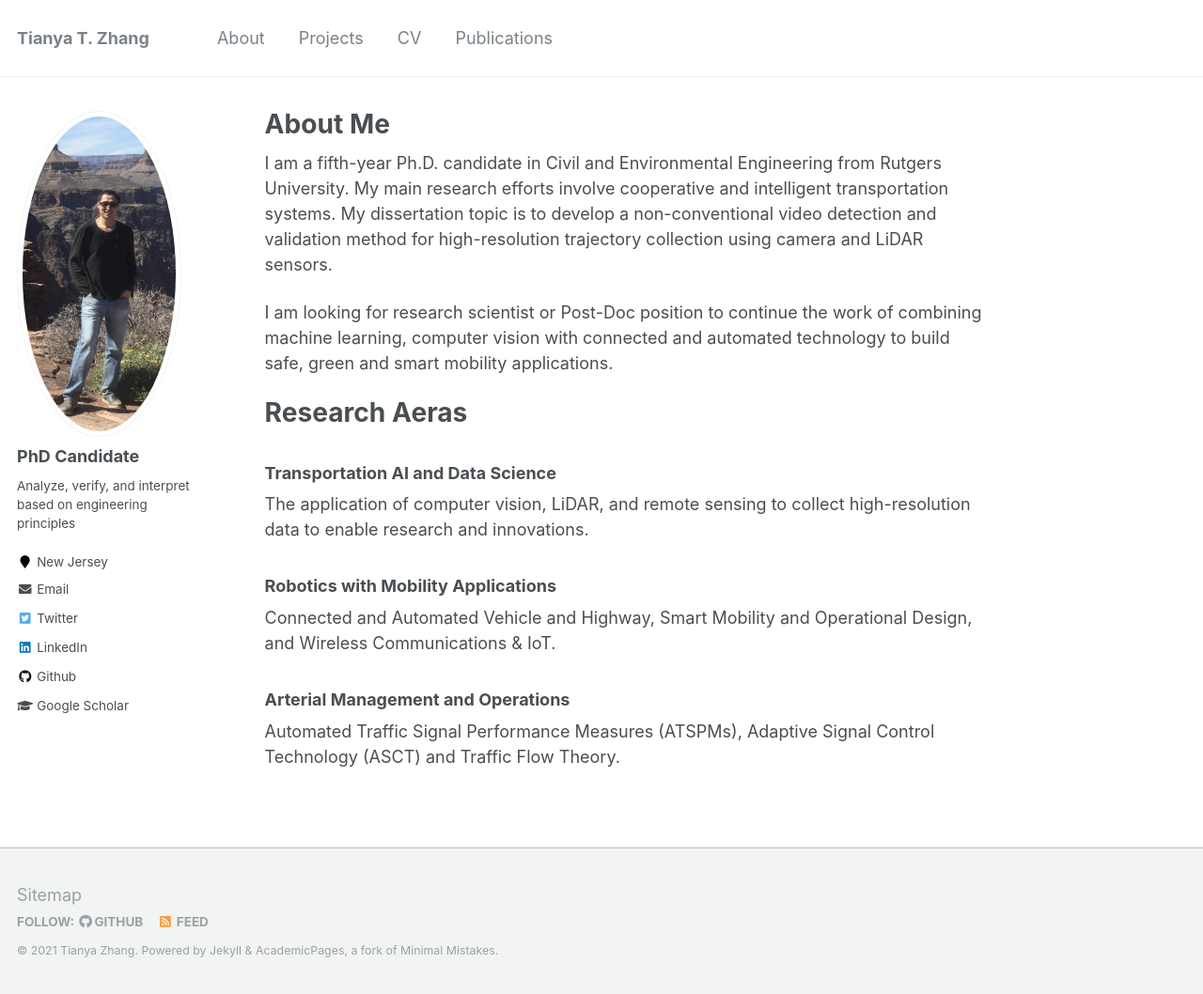
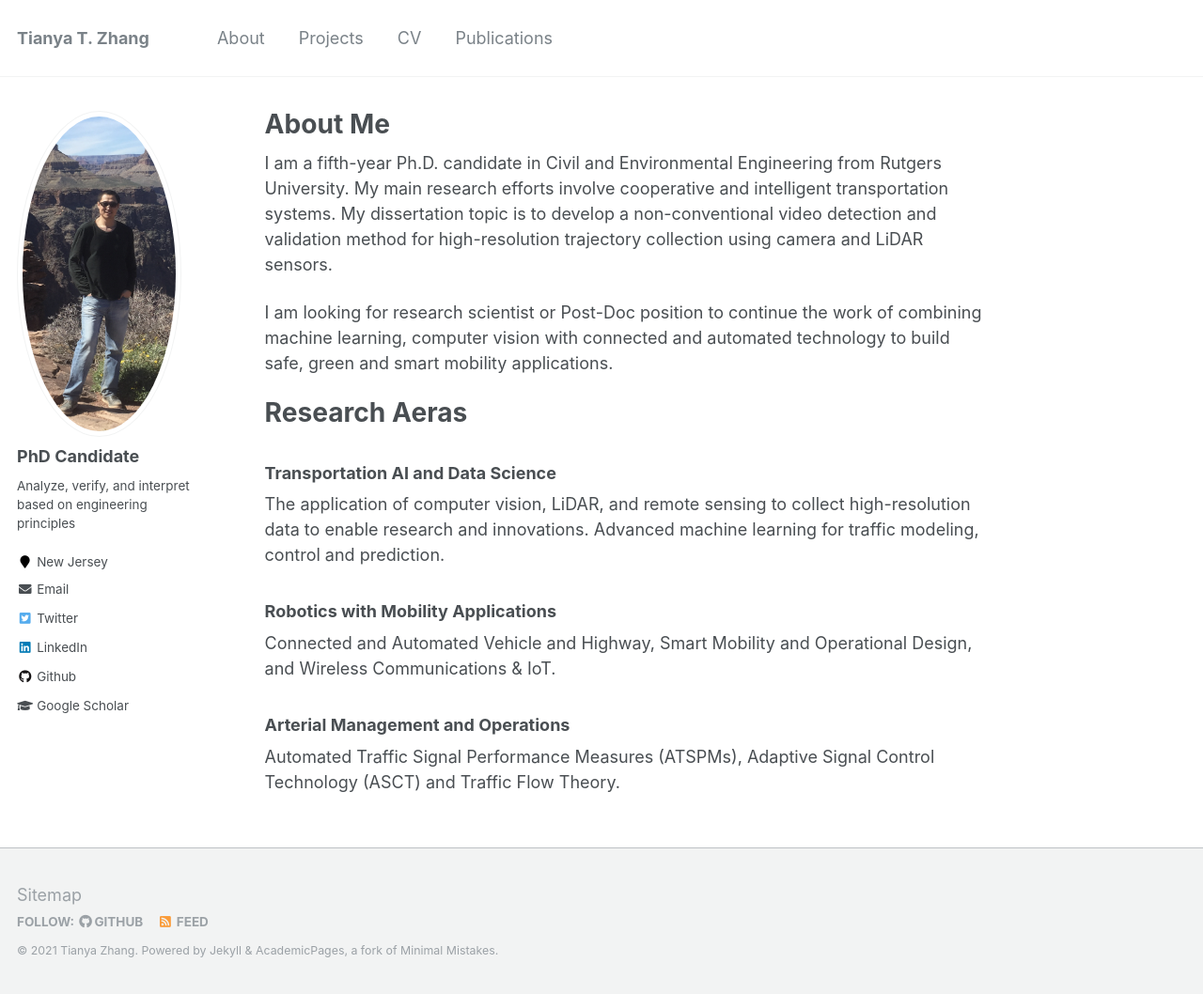
Before and after one commit to TeRyZh/Website, a Jekyll site: the page built from _pages/about.md, in a window 1280 px wide and 1058 px high. Shown: the whole window at 94% size. Built offline with Jekyll 4.4.1, drawn with Linux system fonts in a browser that asks for light colours.

Commit message:
Update about.md

```diff
--- a/_pages/about.md
+++ b/_pages/about.md
@@ -15,7 +15,7 @@ I am looking for research scientist or Post-Doc position to continue the work of
 Research Aeras
 ======
 ### Transportation AI and Data Science
-The application of computer vision, LiDAR, and remote sensing to collect high-resolution data to enable research and innovations.
+The application of computer vision, LiDAR, and remote sensing to collect high-resolution data to enable research and innovations. Advanced machine learning for traffic modeling, control and prediction.
 
 ### Robotics with Mobility Applications
 Connected and Automated Vehicle and Highway, Smart Mobility and Operational Design, and Wireless Communications & IoT.
```
